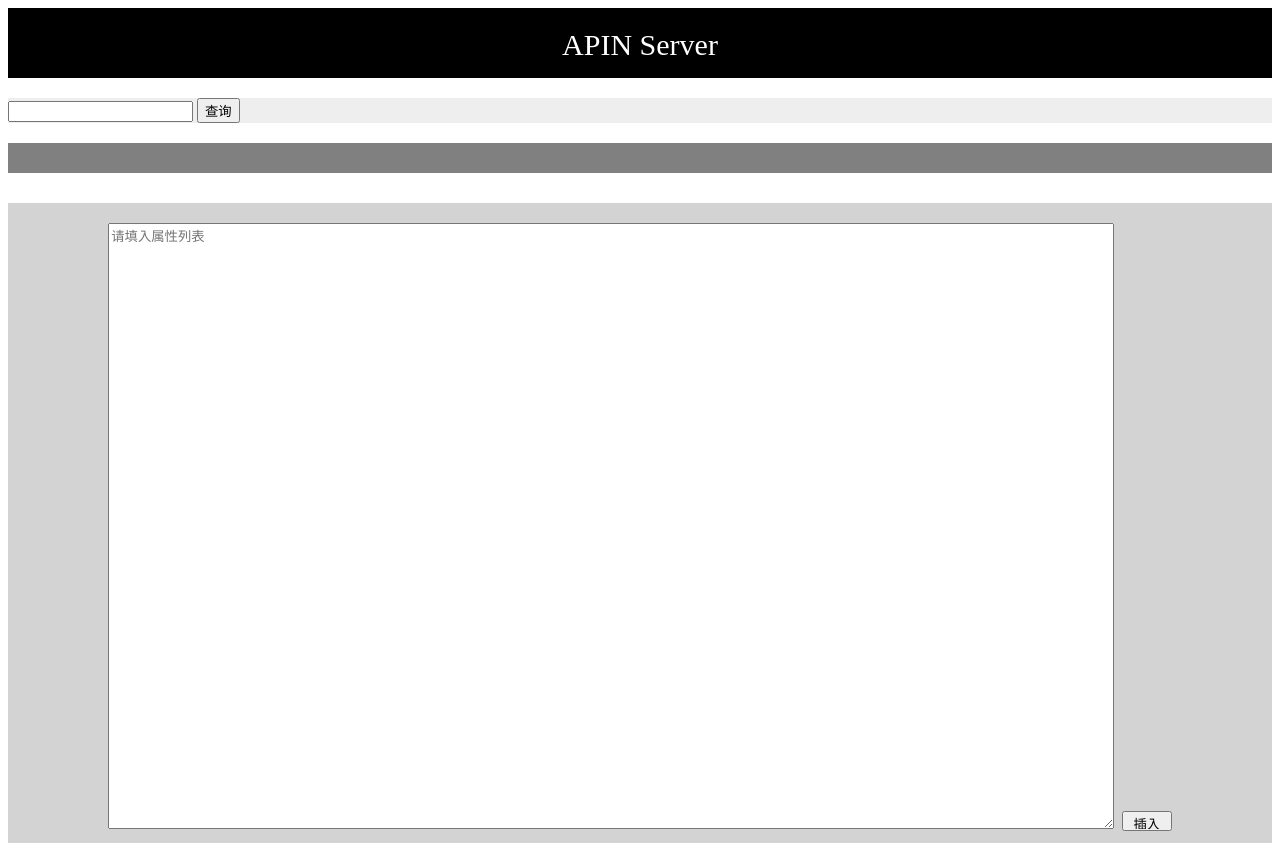
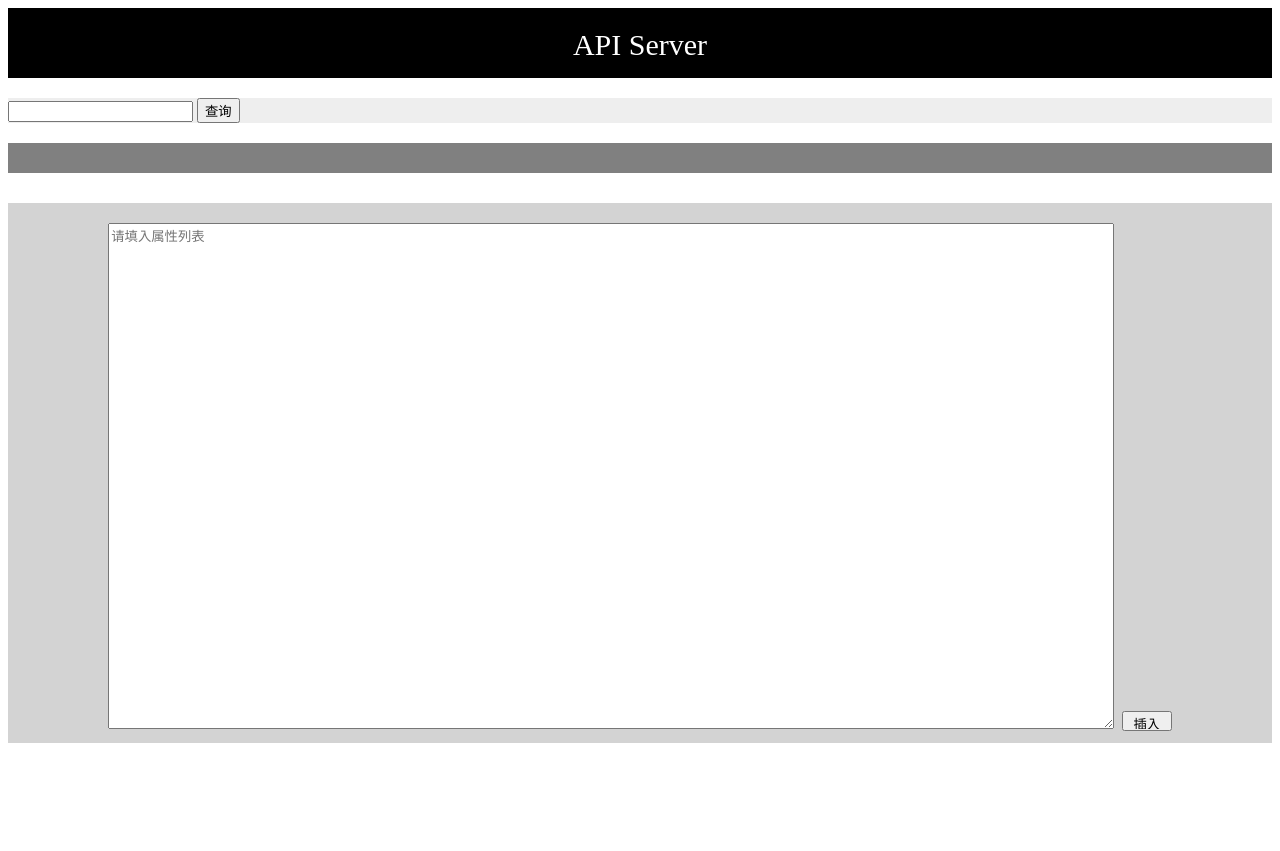
Before and after one commit to xizhengmeng/django, a Django app: page /fullnewweb in a window 1280 px wide. After the commit the page ends 743 px from the top, so only its background shows below. Run offline with Django 3.2, Linux system fonts and the light colour scheme; some libraries are stand-ins or nearby versions.

Commit message:
调整输入框尺寸

```diff
--- a/automitic/mysite/learn/templates/WebServerFull.html
+++ b/automitic/mysite/learn/templates/WebServerFull.html
@@ -6,7 +6,7 @@
 </head>
 <body>
 
-<div id="title">APIN Server</div>
+<div id="title">API Server</div>
 
 <div id="buttons">
     <input type="inputtext" id="foldername">
@@ -159,7 +159,7 @@
 
 #content{
     background-color: lightgray;
-    height: 600px;
+    height: 500px;
     text-align:center;
     padding: 20px;
     font-size: 30px;
@@ -170,9 +170,9 @@
     width:1000px;//初始宽度
 max-width:1500px;//最大宽度
 min-width: 300 px;
-    height:600px;//初始高度
-max-height:800px;//最大高度
-min-height:400px;
+    height:500px;//初始高度
+max-height:500px;//最大高度
+min-height:500px;
     overflow-y:auto;//让滚动条自适应，保证兼容性
 vertical-align: middle;
 /*text-align: center;*/
```
